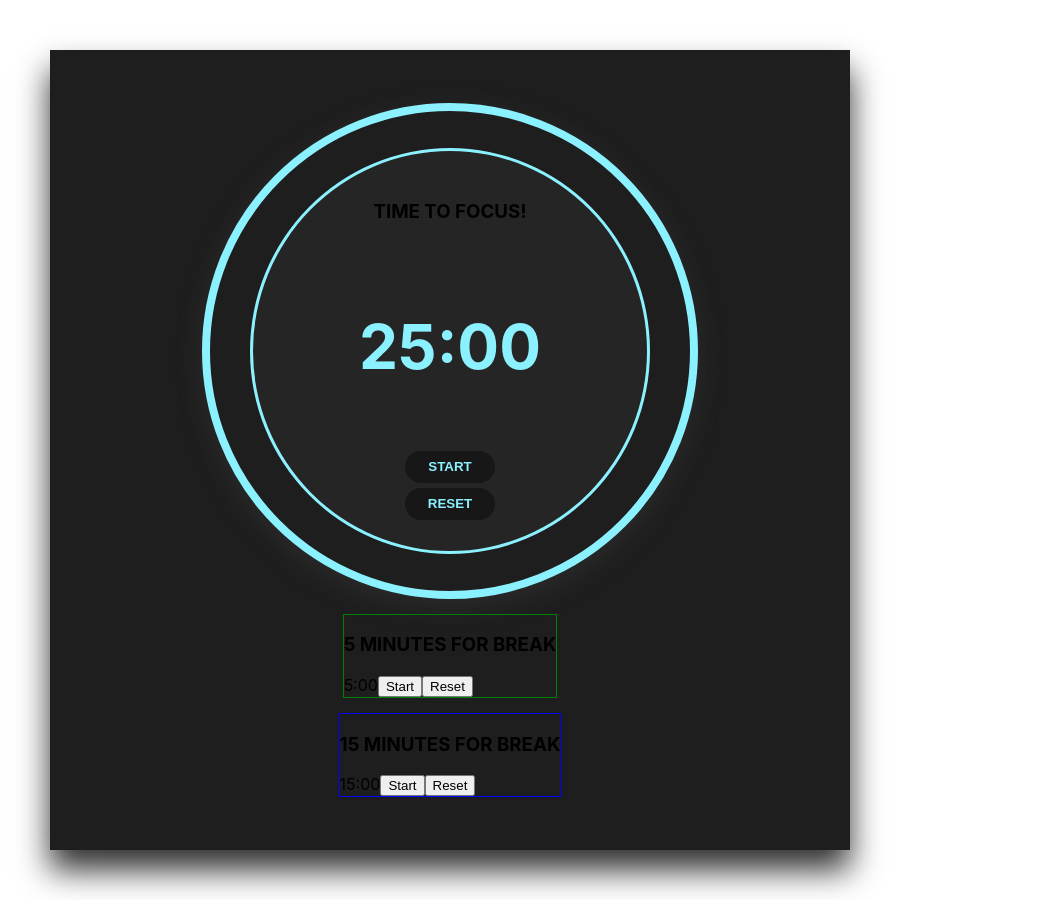
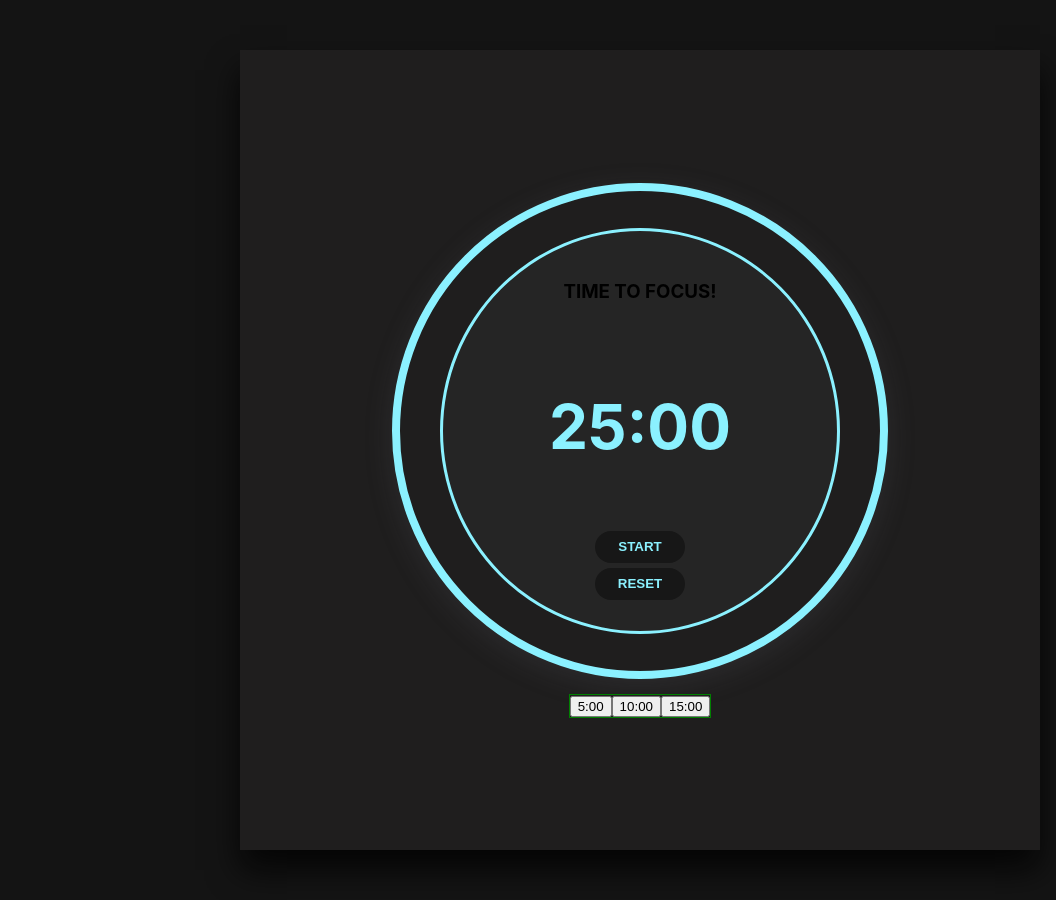
Before and after one commit to aurore-ry/podomoro-app, a React (Create React App) app: page / in a window 1280 px wide. Shown: the whole page, without its empty margins (0-1056 px from the left). Built offline with nearby package versions, Linux system fonts and the light colour scheme.

Commit message:
add BreakTime buttons

```diff
--- /dev/null
+++ b/src/components/BreakTimeButton/index.jsx
@@ -0,0 +1,9 @@
+import React from "react";
+
+import { formatSecondsAsMinutesSeconds } from "../../utils/formatSecondsAsMinutesSeconds";
+
+export const BreakTimeButton = ({ seconds, onClick }) => {
+  return (
+    <button onClick={onClick}>{formatSecondsAsMinutesSeconds(seconds)}</button>
+  );
+};
--- a/src/components/CardContainer/index.jsx
+++ b/src/components/CardContainer/index.jsx
@@ -1,26 +1,40 @@
-import React from "react";
+import React, { useCallback, useState } from "react";
 
 //style
 import "./styles.css";
 //components
-import { LongBreak } from "../LongBreak";
-import { ShortBreak } from "../ShortBreak";
+import { BreakTimeButton } from "../BreakTimeButton";
 import { Timer } from "../Timer";
 
-export const CardContainer = ({}) => {
+const BREAK_TIME_SECONDS_DEFAULT = 5 * 60;
+const BREAK_TIMES_SECONDS = [5 * 60, 10 * 60, 15 * 60];
+
+export const CardContainer = () => {
+  const [breakTimeSeconds, setBreakTimeSeconds] = useState(
+    BREAK_TIME_SECONDS_DEFAULT
+  );
+
+  const onBreakTimeButtonClick = useCallback(
+    (seconds) => setBreakTimeSeconds(seconds),
+    [setBreakTimeSeconds]
+  );
+
   return (
     <>
       <div id="cards-container">
         <div className="circle">
           <div id="pomodoro-card">
-            <Timer />
+            <Timer breakTimeSeconds={breakTimeSeconds} />
           </div>
         </div>
         <div id="shortBreak-card">
-          <ShortBreak />
-        </div>
-        <div id="longBreak-card">
-          <LongBreak />
+          {BREAK_TIMES_SECONDS.map((timeSeconds) => (
+            <BreakTimeButton
+              key={timeSeconds}
+              seconds={timeSeconds}
+              onClick={onBreakTimeButtonClick.bind(null, timeSeconds)}
+            />
+          ))}
         </div>
       </div>
     </>
--- a/src/components/LongBreak/index.jsx
+++ /dev/null
@@ -1,40 +0,0 @@
-import React, { useState, useEffect } from "react";
-
-export const LongBreak = ({ title }) => {
-  const [longBreak, setLongBreak] = useState(15 * 60);
-  const [paused, setPaused] = useState(true);
-
-  useEffect(() => {
-    const interval = setInterval(() => {
-      console.log(`${Date.now()} - paused: ${paused}`);
-      if (!paused) {
-        setLongBreak((sec) => sec - 1);
-      }
-    }, 1000);
-    return () => {
-      clearInterval(interval);
-    };
-  }, [paused]);
-
-  function play() {
-    setPaused(false);
-  }
-  function stop() {
-    setPaused(true);
-  }
-  function RefreshTimer() {
-    setPaused(true);
-    setLongBreak(15 * 60);
-  }
-
-  return (
-    <>
-      <h3>{(title = "15 minutes for Break")}</h3>
-      {`${Math.floor(longBreak / 60)}:${("00" + (longBreak % 60)).slice(-2)}`}
-      <button onClick={paused ? play : stop}>
-        {paused ? "Start" : "Pause"}
-      </button>
-      <button onClick={RefreshTimer}>Reset</button>
-    </>
-  );
-};
--- a/src/components/ShortBreak/index.jsx
+++ /dev/null
@@ -1,41 +0,0 @@
-import React from "react";
-import { useState, useEffect } from "react";
-
-export const ShortBreak = ({ title }) => {
-  const [shortBreak, setShortBreak] = useState(5 * 60);
-  const [paused, setPaused] = useState(true);
-
-  useEffect(() => {
-    const interval = setInterval(() => {
-      console.log(`${Date.now()} - paused: ${paused}`);
-      if (!paused) {
-        setShortBreak((sec) => sec - 1);
-      }
-    }, 1000);
-    return () => {
-      clearInterval(interval);
-    };
-  }, [paused]);
-
-  function play() {
-    setPaused(false);
-  }
-  function stop() {
-    setPaused(true);
-  }
-  function RefreshTimer() {
-    setPaused(true);
-    setShortBreak(5 * 60);
-  }
-
-  return (
-    <>
-      <h3>{(title = "5 minutes for break")}</h3>
-      {`${Math.floor(shortBreak / 60)}:${("00" + (shortBreak % 60)).slice(-2)}`}
-      <button onClick={paused ? play : stop}>
-        {paused ? "Start" : "Pause"}
-      </button>
-      <button onClick={RefreshTimer}>Reset</button>
-    </>
-  );
-};
--- a/src/components/Timer/index.jsx
+++ b/src/components/Timer/index.jsx
@@ -1,16 +1,14 @@
-import React, { useState, useEffect, useCallback } from "react";
+import React, { useState, useCallback } from "react";
+
+import { formatSecondsAsMinutesSeconds } from "../../utils/formatSecondsAsMinutesSeconds";
 
 import "./styles.css";
 
 const TIMER_SECONDS_DEFAULT = 25 * 60;
-const PAUSE_TIME_SECONDS_DEFAULT = 5 * 60;
 const ONE_SECOND_MS = 1 * 1000;
 
-export const Timer = ({ title }) => {
+export const Timer = ({ title = "Time to focus!", breakTimeSeconds }) => {
   const [timerSeconds, setTimerSeconds] = useState(TIMER_SECONDS_DEFAULT);
-  const [pauseTimeSeconds, setPauseTimeSeconds] = useState(
-    PAUSE_TIME_SECONDS_DEFAULT
-  );
   const [intervalId, setIntervalId] = useState(null);
 
   const onTimerUpdate = useCallback(() => {
@@ -34,15 +32,14 @@ export const Timer = ({ title }) => {
     clearInterval(intervalId);
     setIntervalId(null);
     setTimerSeconds(TIMER_SECONDS_DEFAULT);
-  }, []);
+  }, [intervalId, setIntervalId, setTimerSeconds]);
+
+  console.log(breakTimeSeconds);
+
   return (
     <>
-      <h3>{(title = "Time to focus!")}</h3>
-      <p id="tiktak">
-        {`${Math.floor(timerSeconds / 60)}:${("00" + (timerSeconds % 60)).slice(
-          -2
-        )}`}
-      </p>
+      <h3>{title}</h3>
+      <p id="tiktak">{formatSecondsAsMinutesSeconds(timerSeconds)}</p>
       <button onClick={!intervalId ? play : pause} className="button">
         {!intervalId ? "Start" : "Pause"}
       </button>
--- a/src/index.css
+++ b/src/index.css
@@ -1,13 +1,20 @@
 body {
   margin: 0;
-  font-family: -apple-system, BlinkMacSystemFont, 'Segoe UI', 'Roboto', 'Oxygen',
-    'Ubuntu', 'Cantarell', 'Fira Sans', 'Droid Sans', 'Helvetica Neue',
+  font-family: -apple-system, BlinkMacSystemFont, "Segoe UI", "Roboto", "Oxygen",
+    "Ubuntu", "Cantarell", "Fira Sans", "Droid Sans", "Helvetica Neue",
     sans-serif;
   -webkit-font-smoothing: antialiased;
   -moz-osx-font-smoothing: grayscale;
+
+  background-color: rgb(20, 20, 20);
 }
 
 code {
-  font-family: source-code-pro, Menlo, Monaco, Consolas, 'Courier New',
+  font-family: source-code-pro, Menlo, Monaco, Consolas, "Courier New",
     monospace;
 }
+
+#root {
+  display: flex;
+  justify-content: center;
+}
--- /dev/null
+++ b/src/utils/formatSecondsAsMinutesSeconds.js
@@ -0,0 +1,3 @@
+export const formatSecondsAsMinutesSeconds = (seconds) => {
+  return `${Math.floor(seconds / 60)}:${("00" + (seconds % 60)).slice(-2)}`;
+};
```
Also changed, not shown: src/components/BreakTimeButton/styles.css (added), src/components/ShortBreak/styles.css (deleted).
